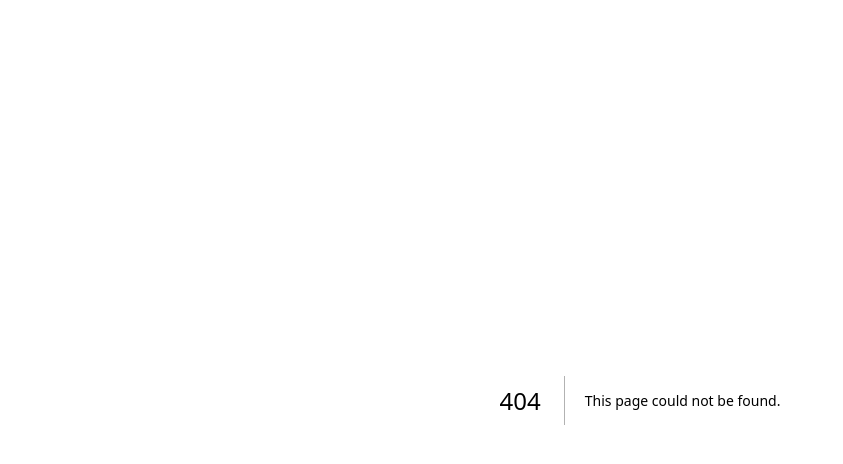
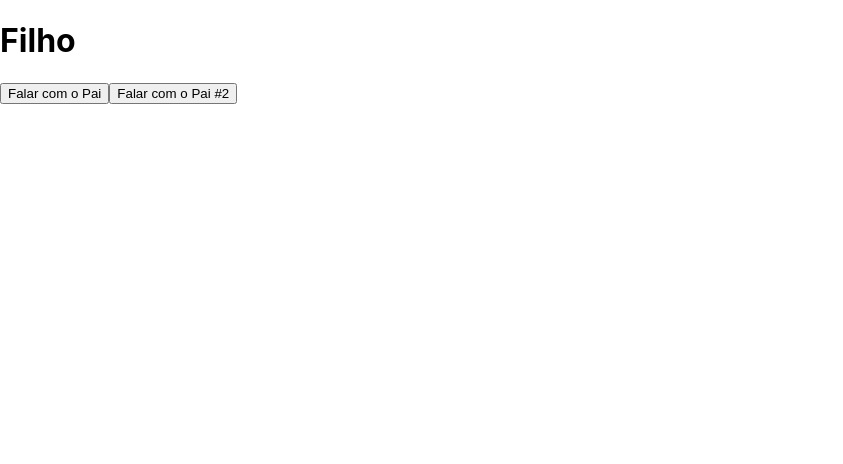
Before and after one commit to matheusbonjour/curso-next-react, a Next.js app in the folder exercicios_master/: page /comunicacao/indireta1 in a window 1280 px wide. Before the commit this address had no page. Shown: the top 464 px of the page, without its empty margins (0-843 px from the left). Built offline with nearby package versions, Linux system fonts and the light colour scheme.

Commit message:
comunicacao_indireta1

```diff
--- /dev/null
+++ b/exercicios_master/components/indireta1/Filho.jsx
@@ -0,0 +1,18 @@
+
+// Passei no ENEM!
+
+export default function Filho(props) {
+    console.log(props.funcao)
+    return (
+        <div>
+            <h1>Filho</h1>
+
+            <button onClick={
+                () => props.funcao("Passei no Enem", "Uhuul", "Deu Bom")}>
+                Falar com o Pai
+            </button>
+
+            <button onClick={props.funcao}>Falar com o Pai #2</button>
+        </div>
+    )
+}
--- /dev/null
+++ b/exercicios_master/components/indireta1/Pai.jsx
@@ -0,0 +1,17 @@
+import Filho from "./Filho"
+
+
+export default function Pai(props) {
+
+    function falarComigo(param1, param2, param3) {
+        console.log(param1, param2, param3)
+
+    }
+
+    return (
+        <div>
+            <Filho funcao={falarComigo}  />
+
+        </div>
+    )
+}
--- /dev/null
+++ b/exercicios_master/pages/comunicacao/indireta1.jsx
@@ -0,0 +1,11 @@
+import Pai from "../../components/indireta1/Pai";
+
+
+
+export default function indireta1() {
+    return (
+        <div>
+            <Pai />
+        </div>
+    )
+}
```
